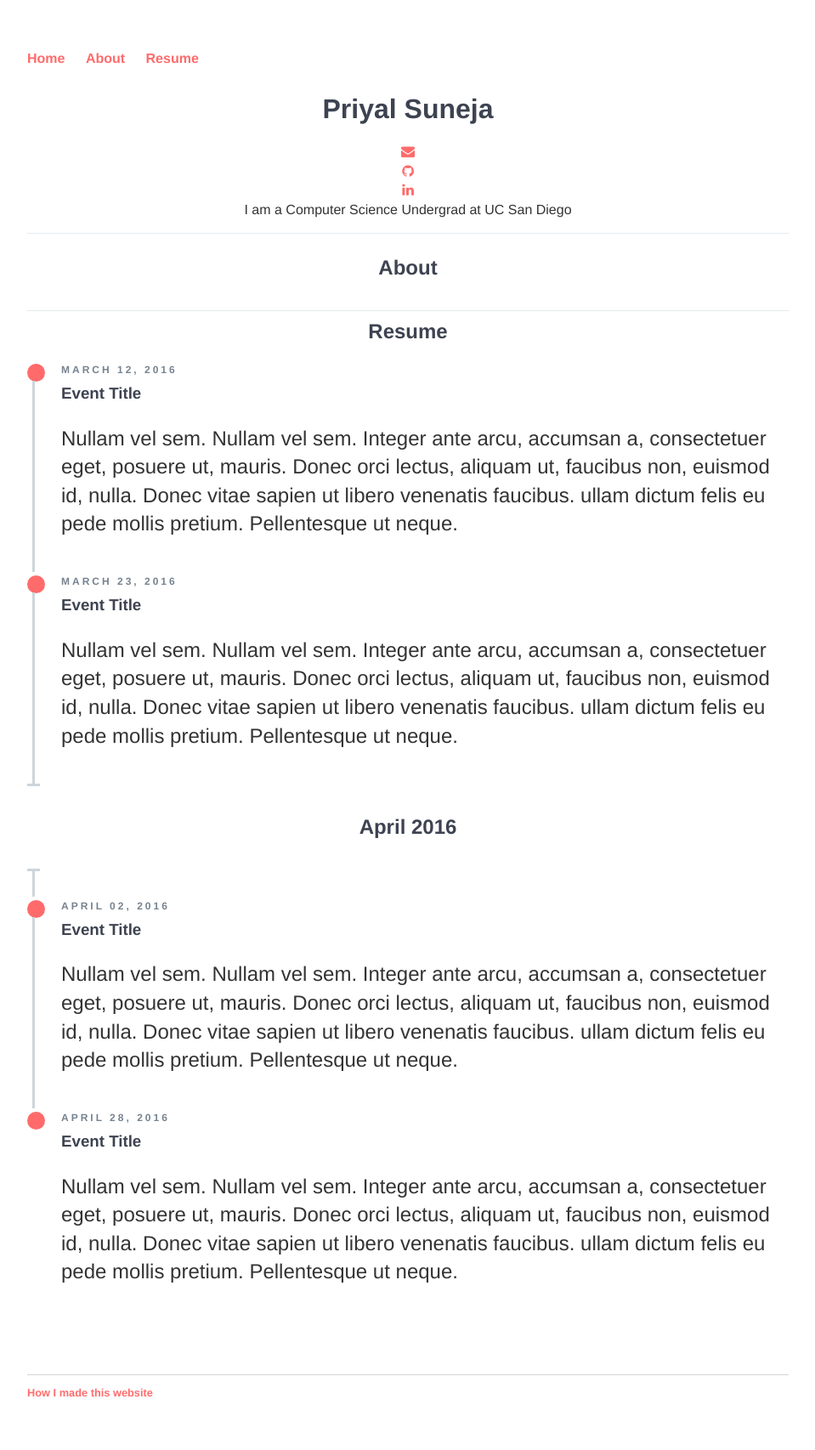
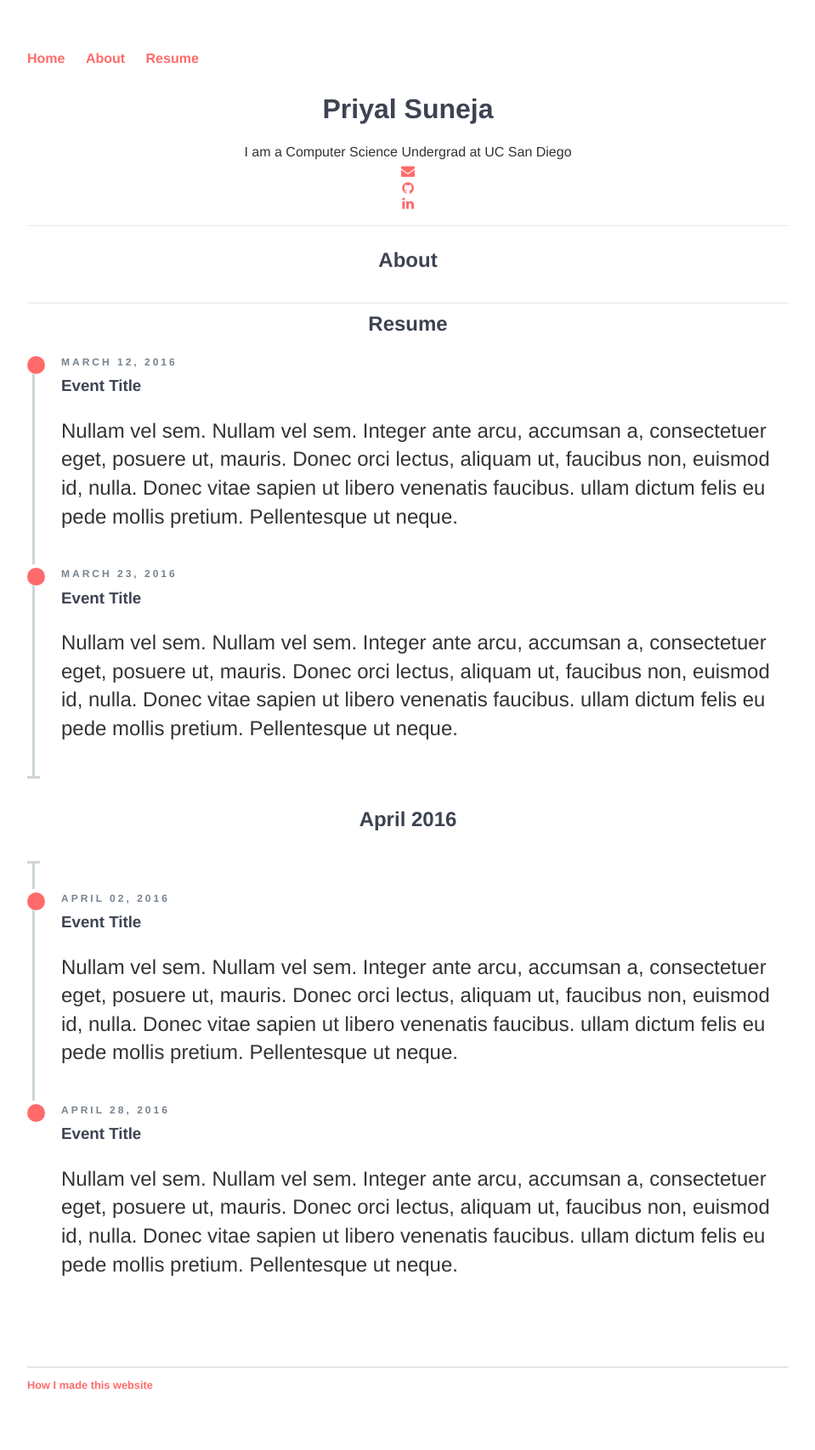
Before and after one commit to p-suneja/p-suneja.github.io, a Jekyll site: the page built from index.html, in a window 1280 px wide. Shown: the whole page at 85% size, without its empty margins (160-1119 px from the left). Built offline with Jekyll 4.4.1, drawn with Linux system fonts in a browser that asks for light colours; nearby versions of some CDN libraries.

Commit message:
Update index.html

```diff
--- a/index.html
+++ b/index.html
@@ -4,10 +4,10 @@ title: Priyal's Homepage
 ---
 <div class="col-md-12 example-title">
 	<h1> Priyal Suneja </h1>
+	<p> I am a Computer Science Undergrad at UC San Diego </p>
 	<p> <a href="mailto:priyalsuneja@gmail.com"><i class="fa fa-envelope"></i></a> </p>
-	<p> <a href="https://github.com/p-suneja"><i class="fa fa-github"></i></a> </p>
-	<p> <a href="https://www.linkedin.com/in/priyalsuneja/"><i class="fa fa-linkedin"></i></a> </p>
-	<p> I am a Computer Science Undergrad at UC San Diego </p>
+	    <a href="https://github.com/p-suneja"><i class="fa fa-github"></i></a> </p>
+	    <a href="https://www.linkedin.com/in/priyalsuneja/"><i class="fa fa-linkedin"></i></a> </p>
 </div>
 
 <div class="col-md-12 example-title">
```
